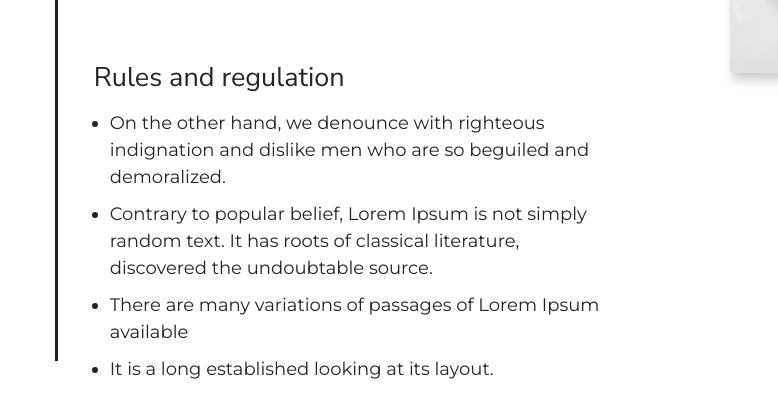
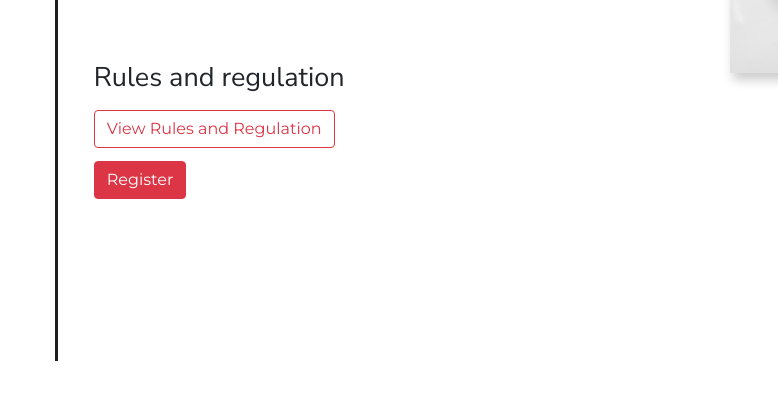
Before and after one commit to RishabMunot/E-Cell, a website: page events/unicus.html in a window 1280 px wide. Shown: the part 575-992 px from the top of the page, 0-778 px from the left. After the commit the page ends 936 px from the top, so only its background shows below. Drawn offline with nearby package versions, Linux system fonts and the light colour scheme.

Commit message:
Added Rules and Regulation file for unicus

```diff
--- a/events/events.css
+++ b/events/events.css
@@ -60,10 +60,20 @@ body{
 
 .rules-div{
     padding: 0 0 0 15%;
+    margin: 2% 0;
 }
 
 .rules{
     margin-top: 4.5%;
+    margin-bottom: 3%;
+}
+
+.file{
+  margin: 3% 0;
+}
+
+.blue{
+  color: blue;
 }
 
 ul{
--- a/events/unicus.html
+++ b/events/unicus.html
@@ -46,12 +46,16 @@
 
                 <div class="rules-div">
                     <h3 class="subtitle rules">Rules and regulation</h3>
-                    <ul>
+                    <!-- <ul>
                         <li>On the other hand, we denounce with righteous indignation and dislike men who are so beguiled and demoralized. </li>
                         <li>Contrary to popular belief, Lorem Ipsum is not simply random text. It has roots of classical literature, discovered the undoubtable source.</li>
                         <li>There are many variations of passages of Lorem Ipsum available</li>
                         <li>It is a long established looking at its layout. </li>
-                    </ul>
+                    </ul> -->
+                    <a href="./files/unicus_rules.pdf" download class="file">
+                      <button type="button" class="btn btn-outline-danger" name="button">View  Rules and Regulation</button>
+                    </a>
+
                 </div>
 
                 <div class="register-div">
```
Also changed, not shown: 1 other file.
